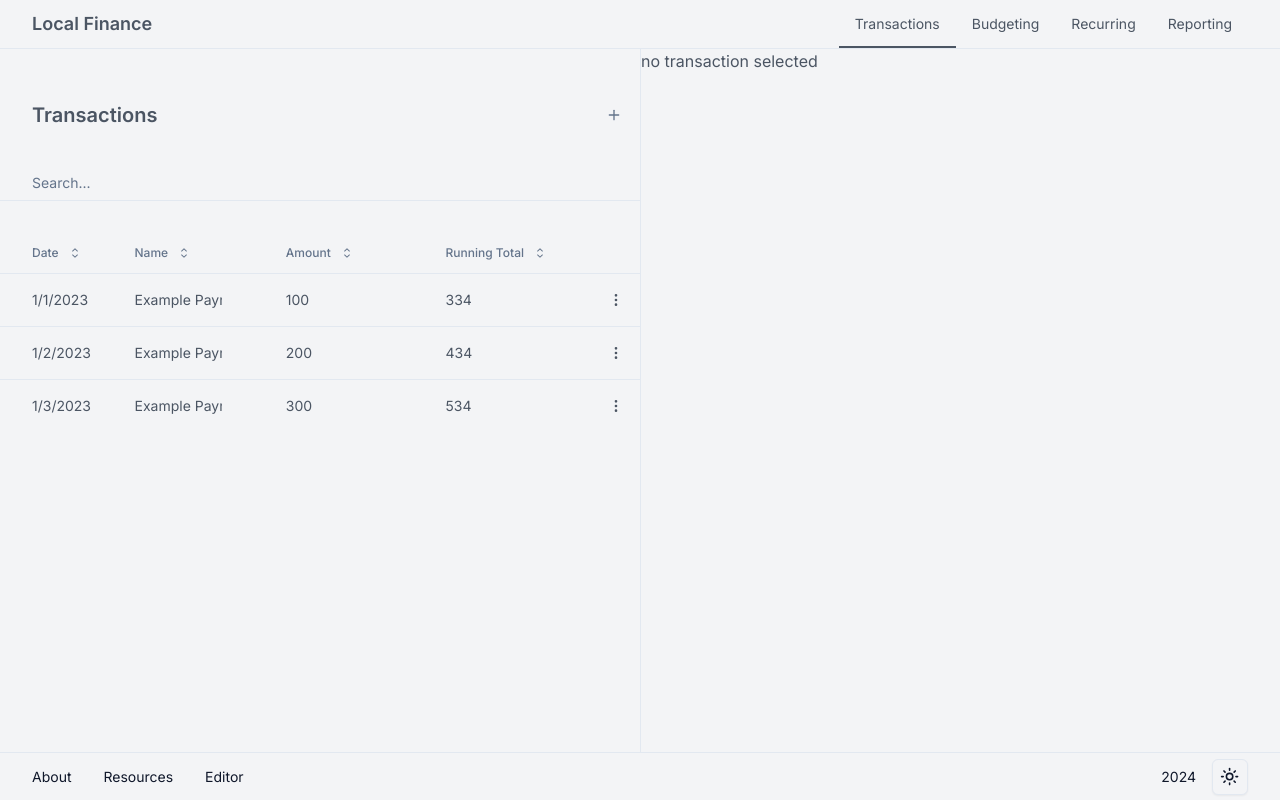
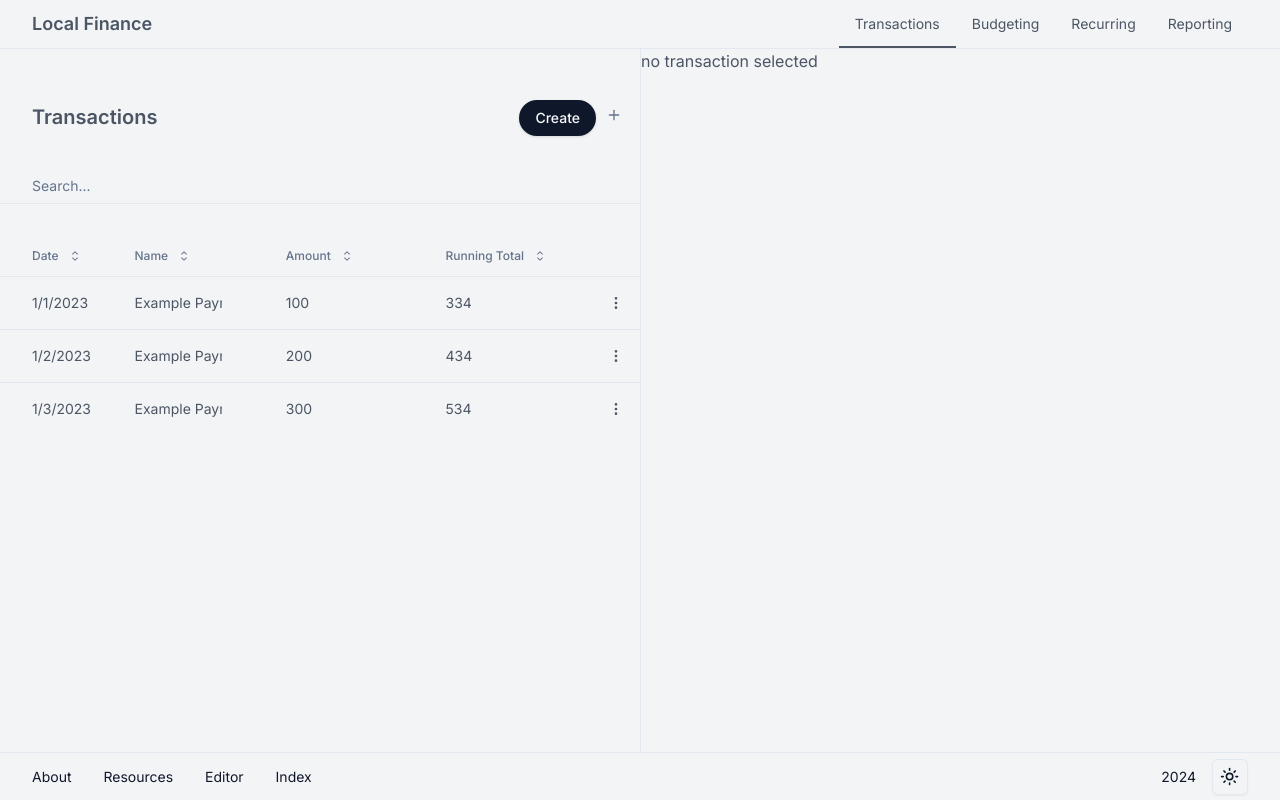
Before and after one commit to jackwatters45/local-finance, a Next.js app: page / in a window 1280 px wide. Built offline with nearby package versions, Linux system fonts and the light colour scheme.

Commit message:
Update transaction details.

```diff
--- a/src/app/editor/page.tsx
+++ b/src/app/editor/page.tsx
@@ -2,9 +2,9 @@
 
 import React, { useState } from "react";
 
-import { open } from "@tauri-apps/api/dialog";
+import { open } from "@tauri-apps/plugin-dialog";
 
-import { readTextFile, writeTextFile, BaseDirectory } from "@tauri-apps/api/fs";
+import { readTextFile, writeTextFile, BaseDirectory } from "@tauri-apps/plugin-fs";
 import { Button } from "@/components/ui/button";
 
 export default function Editor() {
--- /dev/null
+++ b/src/app/index/page.tsx
@@ -0,0 +1,5 @@
+
+
+export default async function Index() {
+	return <div>Index</div>;
+}
--- a/src/app/page.tsx
+++ b/src/app/page.tsx
@@ -3,6 +3,7 @@ import { columns } from "./transactions/columns";
 import type { Transaction } from "./transactions/columns";
 import TransactionDetails from "./transactions/transaction-details";
 import AddTransactionButton from "./transactions/add-transaction-button";
+import { Button } from "@/components/ui/button";
 
 export const transactions: Transaction[] = [
 	{
@@ -57,6 +58,8 @@ export default async function Home() {
 				<div className="flex items-center justify-between ">
 					<h2 className="text-xl font-semibold px-8">Transactions</h2>
 					<div className="pr-2">
+						<Button className="rounded-full">Create</Button>
+
 						<AddTransactionButton />
 					</div>
 				</div>
--- a/src/app/transactions/actions.ts
+++ b/src/app/transactions/actions.ts
@@ -1,4 +1,10 @@
 "use server";
+
+import { BaseDirectory, create } from "@tauri-apps/plugin-fs";
+
+export async function createRepository(name: string) {
+	// await create("users", { dir: BaseDirectory.AppData, recursive: true });
+}
 
 export async function changeDate(id: string, date: Date) {
 	// write to file...
--- a/src/components/nav/footer.tsx
+++ b/src/components/nav/footer.tsx
@@ -25,6 +25,9 @@ export default function Footer() {
 					</a>
 					<a className="hover:underline hover:opacity-90" href="/editor">
 						Editor
+					</a>
+					<a className="hover:underline hover:opacity-90" href="/index">
+						Index
 					</a>
 				</div>
 				<div className="flex items-center gap-4">
```
Also changed, not shown: 1 other file (tests, documents, lock files or other folders).
